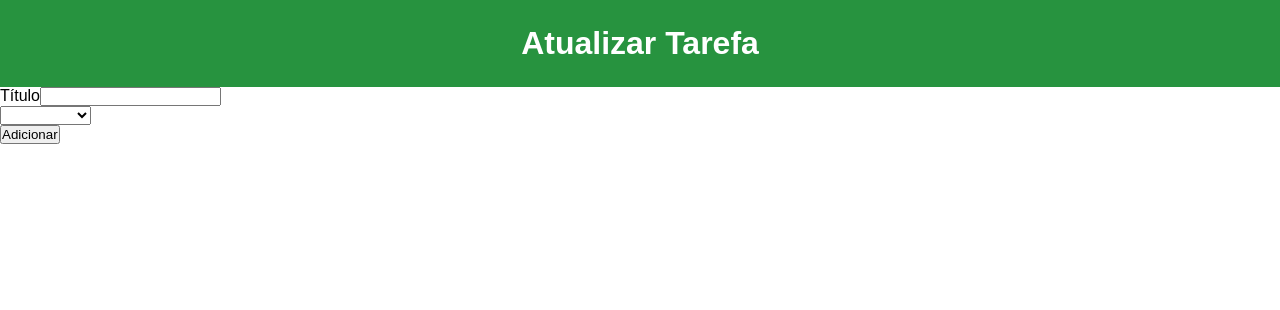
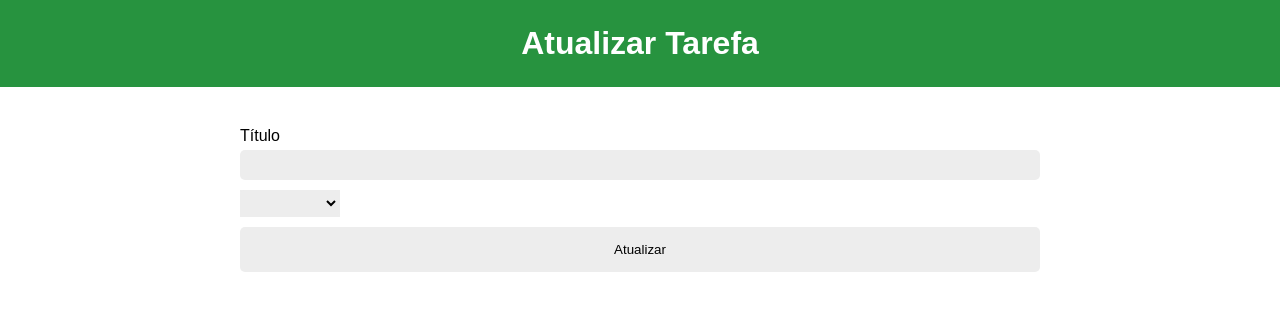
Before and after one commit to senarthur/lista-tarefa-angular, an Angular app: page /update-task/1 in a window 1280 px wide. Shown: the top 310 px of the page. Built offline with nearby package versions, Linux system fonts and the light colour scheme.

Commit message:
Finishing Update Task Component

```diff
--- a/src/app/components/card/card.component.html
+++ b/src/app/components/card/card.component.html
@@ -6,7 +6,7 @@
         <h3>{{ task.title }}</h3>
     </div>
     <div class="action-buttons">
-        <button>
+        <button [routerLink]="['/update-task', task.id]">
             <i class="fa-regular fa-pen-to-square"></i>
             <p>Editar</p>
         </button>
--- a/src/app/components/card/card.component.ts
+++ b/src/app/components/card/card.component.ts
@@ -1,11 +1,12 @@
 import { Component, Input } from '@angular/core';
 import { TarefaService } from '../../services/tarefa.service';
 import { ITask } from '../../models/ITarefa.model';
+import { RouterLink } from '@angular/router';
 
 @Component({
   selector: 'app-card',
   standalone: true,
-  imports: [],
+  imports: [RouterLink],
   templateUrl: './card.component.html',
   styleUrl: './card.component.scss'
 })
--- a/src/app/pages/update-task/update-task.component.html
+++ b/src/app/pages/update-task/update-task.component.html
@@ -1,17 +1,17 @@
 <app-header title="Atualizar Tarefa"></app-header>
 
-<form class="add-task-form">
+<form [formGroup]="updateForm" class="update-task-form">
     <div class="input-group">
         <label for="title-input">Título</label>
-        <input type="text" id="title-input" [value]="task.title">
+        <input type="text" id="title-input" [value]="task.title" formControlName="title">
     </div>
 
     <div class="select-box">
-        <select name="type" id="type" [value]="task.type">
-            <option value="personal">Pessoal</option>
-            <option value="corporative">Corporativo</option>
-            <option value="student">Estudantil</option>
+        <select name="type" id="type" formControlName="type">
+            <option [selected]="task.type === 'Pessoal'" value="Pessoal">Pessoal</option>
+            <option [selected]="task.type === 'Corporativo'" value="Corporativo">Corporativo</option>
+            <option [selected]="task.type === 'Estudantil'" value="Estudantil">Estudantil</option>
         </select>
     </div>
-    <button>Adicionar</button>
+    <button (click)="updateTask()">Atualizar</button>
 </form>
--- a/src/app/pages/update-task/update-task.component.scss
+++ b/src/app/pages/update-task/update-task.component.scss
@@ -0,0 +1,49 @@
+.update-task-form {
+    margin: 40px auto;
+    max-width: 800px;
+
+    display: flex;
+    flex-direction: column;
+    justify-content: flex-start;
+    gap: 10px;
+
+    label {
+        display: block;
+        margin-bottom: 5px;
+    }
+
+    input {
+        display: block;
+        width: 800px;
+        max-width: 800px;
+        height: 10px;
+        padding: 15px;
+
+        background-color: #EDEDED;
+        border: none;
+        border-radius: 5px;
+        outline: none;
+    }
+
+    .select-box {
+        background-color: #EDEDED;
+        max-width: 100px;
+
+        select {
+            padding: 5px;
+            background-color: #EDEDED;
+            border: none;
+            border-radius: 5px;
+            outline: none;
+        }
+    }
+
+    button {
+        padding: 15px;
+        background-color: #EDEDED;
+        border: none;
+        border-radius: 5px;
+        outline: none;
+        cursor: pointer;
+    }
+}
--- a/src/app/pages/update-task/update-task.component.ts
+++ b/src/app/pages/update-task/update-task.component.ts
@@ -1,13 +1,14 @@
 import { Component, OnInit } from '@angular/core';
 import { HeaderComponent } from '../../components/header/header.component';
-import { ActivatedRoute } from '@angular/router';
+import { ActivatedRoute, Router } from '@angular/router';
 import { ITask, createNewTask } from '../../models/ITarefa.model';
 import { TarefaService } from '../../services/tarefa.service';
+import { FormBuilder, FormGroup, ReactiveFormsModule, Validators } from '@angular/forms';
 
 @Component({
   selector: 'app-update-task',
   standalone: true,
-  imports: [HeaderComponent],
+  imports: [HeaderComponent, ReactiveFormsModule],
   templateUrl: './update-task.component.html',
   styleUrl: './update-task.component.scss'
 })
@@ -15,14 +16,32 @@ export class UpdateTaskComponent implements OnInit {
 
   task: ITask = createNewTask();
 
+  updateForm !: FormGroup;
+
   constructor(
     private activatedRoute: ActivatedRoute,
-    private tarefaService: TarefaService
+    private tarefaService: TarefaService,
+    private router: Router,
+    private formBuilder: FormBuilder
   ){}
 
   ngOnInit(): void {
     const id = this.activatedRoute.snapshot.paramMap.get('id') || '';
+    this.task = this.tarefaService.getTask(id);
 
-    this.task = this.tarefaService.getTask(id);
+    this.updateForm = this.formBuilder.group({
+      title: [this.task.title, [Validators.required]],
+      type: [this.task.type, [Validators.required]]
+    })
+  }
+
+  updateTask() {
+    if(!this.updateForm.valid) return;
+
+    this.task.title = this.updateForm.value.title;
+    this.task.type = this.updateForm.value.type;
+
+    this.tarefaService.updateTask(this.task);
+    this.router.navigateByUrl('/home');
   }
 }
```
